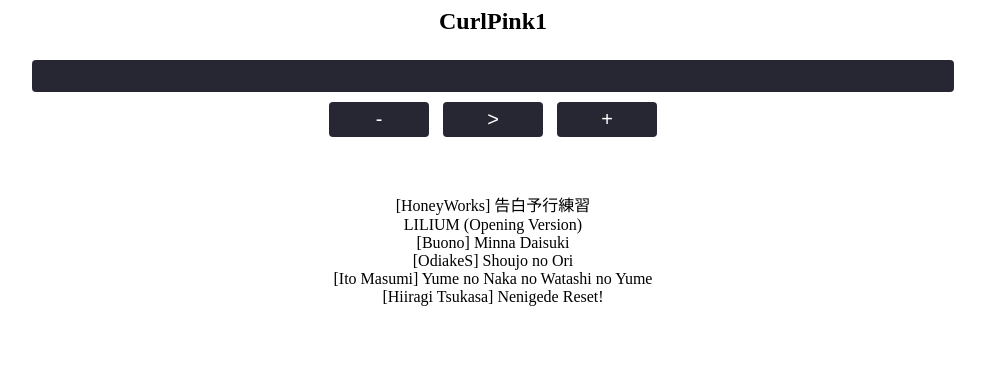
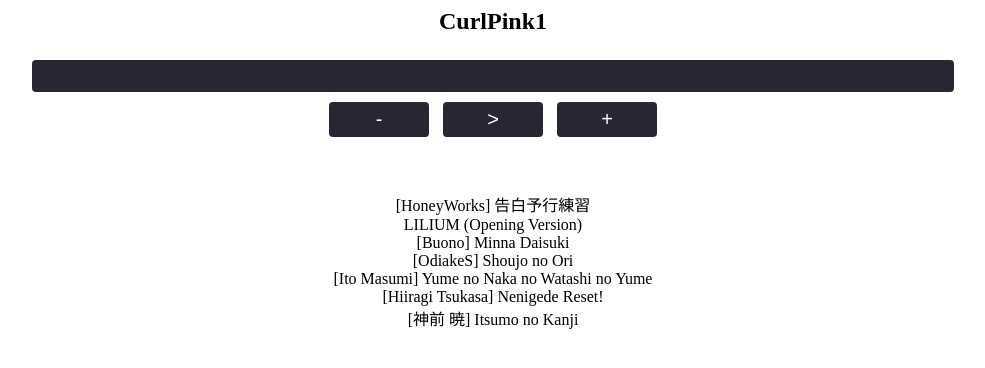
Before and after one commit to amulet-linux/lotta, a plain HTML site: page index.html in a window 1280 px wide. Shown: the whole page, without its empty margins (147-1132 px from the left). Drawn offline with Linux system fonts and the light colour scheme.

Commit message:
added track 7

```diff
--- a/index.html
+++ b/index.html
@@ -31,4 +31,5 @@
 <li> [OdiakeS] Shoujo no Ori </li>
 <li> [Ito Masumi] Yume no Naka no Watashi no Yume</li>
 <li> [Hiiragi Tsukasa] Nenigede Reset!</li>
+<li> [神前 暁] Itsumo no Kanji</li>
 </ul>
```
Also changed, not shown: 1 other file.
